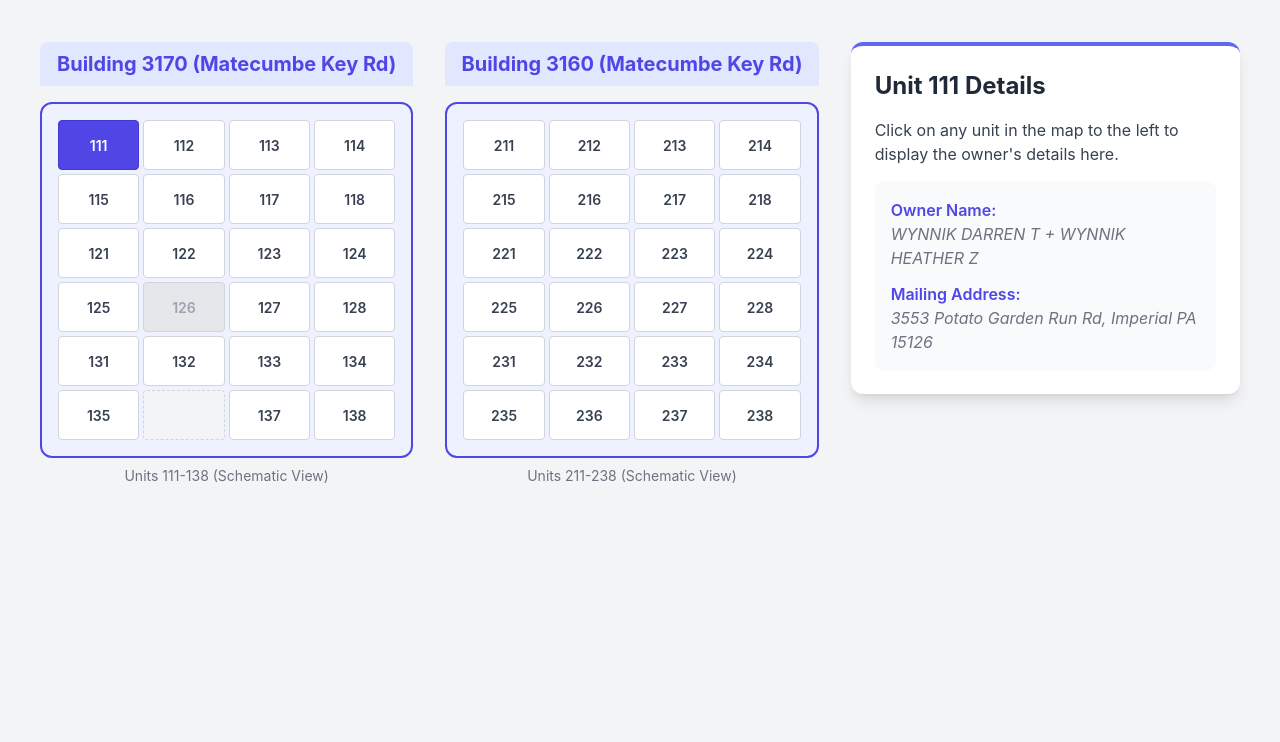
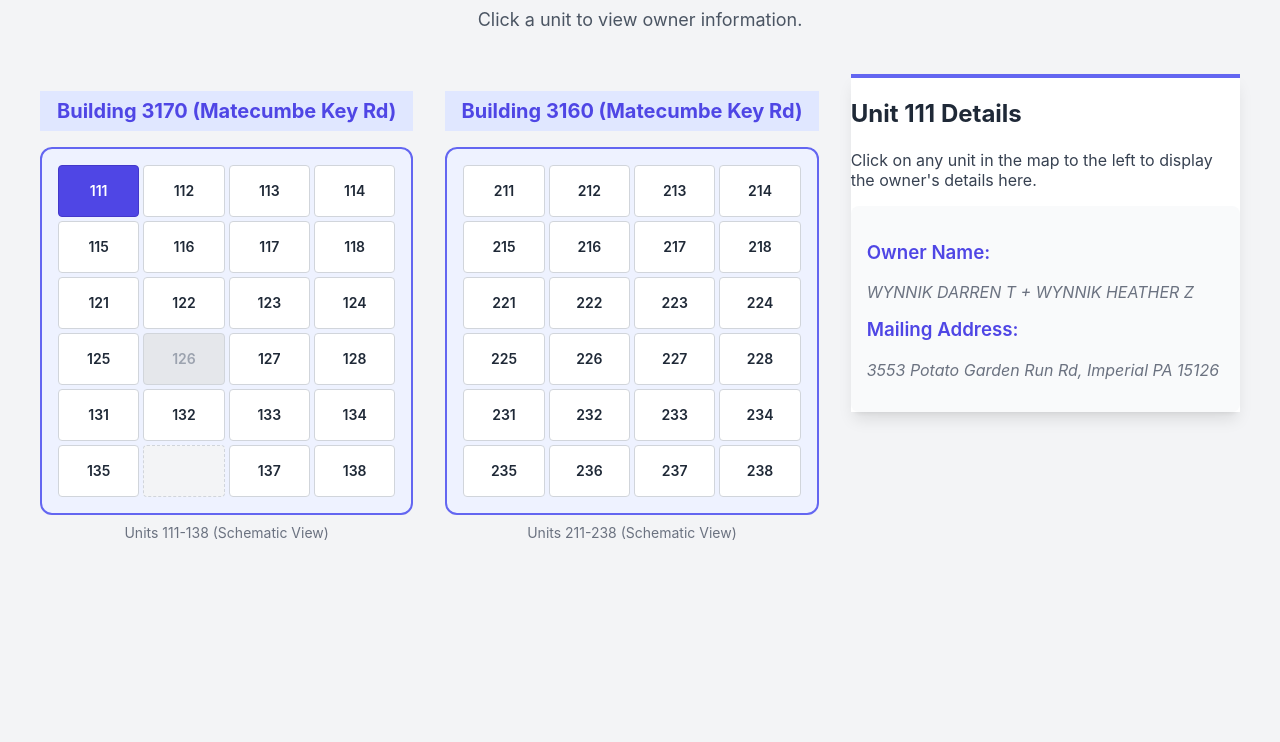
Before and after one commit to Falken-Bot/CondoPortal, a plain HTML site: page index.html in a window 1280 px wide. Shown: the part 106-848 px from the top of the page. Before the commit the page ends 800 px from the top, so only its background shows below. Drawn offline with nearby package versions, Linux system fonts and the light colour scheme.

Commit message:
Update index.html

```diff
--- a/index.html
+++ b/index.html
@@ -4,14 +4,50 @@
     <meta charset="UTF-8">
     <meta name="viewport" content="width=device-width, initial-scale=1.0">
     <title>Matecumbe Key Property Portal</title>
-    <!-- Load Tailwind CSS for styling and colors (will be used for non-layout elements) -->
-    <script src="https://cdn.tailwindcss.com"></script>
+
+    <!--
+        *** FIX: ALL external dependencies (like Tailwind CDN) have been removed.
+        *** All styling is now internal standard CSS for maximum portability.
+    -->
     <style>
-        /*
-        * CRITICAL LAYOUT FIXES:
-        * Using pure CSS Grid/Flexbox here to ensure the two-column layout works,
-        * even if Tailwind's utility classes are blocked from loading.
-        */
+        /* Base Colors & Typography */
+        body {
+            font-family: 'Inter', sans-serif;
+            min-height: 100vh;
+            padding: 1rem; /* p-4 */
+            background-color: #f3f4f6; /* bg-gray-100 */
+        }
+
+        /* Responsive Padding for Header */
+        @media (min-width: 768px) {
+            body {
+                padding: 2rem; /* md:p-8 */
+            }
+        }
+
+        /* General Containers */
+        .mx-auto { margin-left: auto; margin-right: auto; }
+        .max-w-7xl { max-width: 80rem; }
+        .text-center { text-align: center; }
+        .mb-10 { margin-bottom: 2.5rem; }
+        .mt-2 { margin-top: 0.5rem; }
+        .mt-3 { margin-top: 0.75rem; }
+        .mt-4 { margin-top: 1rem; }
+        .p-6 { padding: 1.5rem; }
+        .p-4 { padding: 1rem; }
+        .rounded-xl { border-radius: 0.75rem; }
+        .rounded-lg { border-radius: 0.5rem; }
+        .rounded-t-lg { border-top-left-radius: 0.5rem; border-top-right-radius: 0.5rem; }
+
+        /* Header Styling */
+        .text-4xl { font-size: 2.25rem; line-height: 2.5rem; }
+        .text-3xl { font-size: 1.875rem; line-height: 2.25rem; }
+        .font-extrabold { font-weight: 800; }
+        .text-indigo-700 { color: #4338ca; }
+        .text-lg { font-size: 1.125rem; line-height: 1.75rem; }
+        .text-gray-600 { color: #4b5563; }
+
+        /* Main Content Layout (Desktop/Mobile) */
         #main-content-layout {
             display: flex;
             flex-direction: column; /* Default stack on mobile */
@@ -20,12 +56,8 @@
             margin: 0 auto;
         }
 
-        #map-section {
-            width: 100%; /* Default mobile width */
-        }
-
-        #info-section {
-            width: 100%; /* Default mobile width */
+        #map-section, #info-section {
+            width: 100%;
         }
 
         @media (min-width: 1024px) { /* Equivalent to Tailwind 'lg:' breakpoint */
@@ -34,15 +66,33 @@
             }
 
             #map-section {
-                /* Approximately lg:w-2/3 */
-                width: 66.666667%;
+                width: 66.666667%; /* lg:w-2/3 */
             }
 
             #info-section {
-                /* Approximately lg:w-1/3 */
-                width: 33.333333%;
+                width: 33.333333%; /* lg:w-1/3 */
+            }
+            #info-panel {
+                position: sticky;
+                top: 1rem;
             }
         }
+
+        /* Information Panel Styling */
+        #info-panel {
+            background-color: #ffffff;
+            box-shadow: 0 10px 15px -3px rgba(0, 0, 0, 0.1), 0 4px 6px -4px rgba(0, 0, 0, 0.1); /* shadow-lg */
+            border-top: 4px solid #6366f1; /* border-t-4 border-indigo-500 */
+        }
+        .text-2xl { font-size: 1.5rem; line-height: 2rem; }
+        .font-bold { font-weight: 700; }
+        .text-gray-800 { color: #1f2937; }
+        .text-gray-700 { color: #374151; }
+        .bg-gray-50 { background-color: #f9fafb; }
+        .font-semibold { font-weight: 600; }
+        .text-indigo-600 { color: #4f46e5; }
+        .italic { font-style: italic; }
+        .text-gray-500 { color: #6b7280; }
 
         /* Unit Map Container Grid */
         .unit-map-container {
@@ -57,13 +107,25 @@
             }
         }
 
-        /* Individual Building Grid (4 columns inside each building) */
+        /* Individual Building Styling */
+        .building-card h2 {
+            font-size: 1.25rem; /* text-xl */
+            font-weight: 700; /* font-bold */
+            margin-bottom: 1rem; /* mb-4 */
+            text-align: center;
+            color: #4f46e5; /* text-indigo-600 */
+            padding: 0.5rem; /* p-2 */
+            background-color: #e0e7ff; /* bg-indigo-100 */
+        }
+        .text-sm { font-size: 0.875rem; line-height: 1.25rem; }
+
+        /* Building Grid (4 columns inside each building) */
         .building-grid {
             display: grid;
             grid-template-columns: repeat(4, 1fr);
             gap: 4px;
             padding: 16px;
-            border: 2px solid #4f46e5; /* indigo-600 */
+            border: 2px solid #6366f1; /* indigo-500 */
             border-radius: 12px;
             background-color: #eef2ff; /* indigo-50 */
         }
@@ -75,16 +137,17 @@
             height: 50px;
             font-size: 0.875rem;
             font-weight: 600;
-            color: #374151; /* gray-700 */
+            color: #1f2937; /* gray-800 */
             background-color: #ffffff;
             border: 1px solid #d1d5db; /* gray-300 */
             border-radius: 4px;
             cursor: pointer;
             transition: all 0.2s;
+            user-select: none;
         }
 
         .unit:hover {
-            background-color: #fde047; /* yellow-300 */
+            background-color: #fcd34d; /* yellow-400 */
             transform: scale(1.05);
             box-shadow: 0 4px 6px -1px rgba(0, 0, 0, 0.1), 0 2px 4px -2px rgba(0, 0, 0, 0.1);
         }
@@ -106,27 +169,16 @@
             border-style: dashed;
         }
     </style>
-    <script>
-        tailwind.config = {
-            theme: {
-                extend: {
-                    fontFamily: {
-                        sans: ['Inter', 'sans-serif'],
-                    },
-                }
-            }
-        }
-    </script>
 </head>
 <body class="bg-gray-100 font-sans min-h-screen p-4 md:p-8">
 
     <div class="max-w-7xl mx-auto">
         <header class="text-center mb-10">
-            <h1 class="text-3xl md:text-4xl font-extrabold text-indigo-700">Matecumbe Key Unit Map</h1>
+            <h1 class="text-4xl font-extrabold text-indigo-700">Matecumbe Key Unit Map</h1>
             <p class="text-lg text-gray-600 mt-2">Click a unit to view owner information.</p>
         </header>
 
-        <!-- Main Content Area - Uses IDs for robust CSS layout -->
+        <!-- Main Content Area -->
         <div id="main-content-layout">
 
             <!-- Unit Map Section -->
@@ -134,7 +186,7 @@
                 <div class="unit-map-container">
                     <!-- Building 3170 -->
                     <div id="building-3170-map" class="building-card">
-                        <h2 class="text-xl font-bold mb-4 text-center text-indigo-600 p-2 bg-indigo-100 rounded-t-lg">Building 3170 (Matecumbe Key Rd)</h2>
+                        <h2>Building 3170 (Matecumbe Key Rd)</h2>
                         <div class="building-grid" id="grid-3170">
                             <!-- Units will be inserted here by JavaScript -->
                         </div>
@@ -143,7 +195,7 @@
 
                     <!-- Building 3160 -->
                     <div id="building-3160-map" class="building-card">
-                        <h2 class="text-xl font-bold mb-4 text-center text-indigo-600 p-2 bg-indigo-100 rounded-t-lg">Building 3160 (Matecumbe Key Rd)</h2>
+                        <h2>Building 3160 (Matecumbe Key Rd)</h2>
                         <div class="building-grid" id="grid-3160">
                              <!-- Units will be inserted here by JavaScript -->
                         </div>
@@ -154,7 +206,7 @@
 
             <!-- Information Panel Section -->
             <div id="info-section">
-                <div id="info-panel" class="bg-white p-6 rounded-xl shadow-lg border-t-4 border-indigo-500 sticky top-4">
+                <div id="info-panel">
                     <h2 class="text-2xl font-bold mb-4 text-gray-800" id="info-title">Select a Unit</h2>
                     <div id="info-content" class="text-gray-700">
                         <p>Click on any unit in the map to the left to display the owner's details here.</p>
@@ -310,6 +362,7 @@
                 const isDataAvailable = unitData[unit] !== undefined;
 
                 const unitElement = document.createElement('div');
+                // Use custom classes defined in the internal <style> block
                 unitElement.className = `unit ${isDataAvailable && unit !== 'N/A' ? 'has-data' : 'inactive'}`;
                 unitElement.id = `unit-${unit}`;
                 unitElement.dataset.unitId = unit;
@@ -317,15 +370,14 @@
                 if (unit === 'N/A') {
                     // This is an empty placeholder to maintain the schematic grid structure
                     unitElement.textContent = '';
-                    // Keeping these Tailwind classes as they are used for basic colors/styles, not layout
-                    unitElement.classList.add('bg-gray-100', 'border-dashed', 'border-gray-300', 'cursor-default', 'hover:transform-none', 'hover:shadow-none', 'hover:bg-gray-100');
+                    // Special class for N/A placeholders
+                    unitElement.classList.add('bg-gray-100');
                 } else {
                     unitElement.textContent = unit;
                     if (isDataAvailable) {
                         unitElement.addEventListener('click', () => handleUnitClick(unitElement, unit));
                     }
                 }
-
 
                 container.appendChild(unitElement);
             });
@@ -363,8 +415,6 @@
             unitData = parseData();
 
             // Unit lists are manually ordered for a clean, 4x6 grid layout (24 slots each).
-            // 'N/A' is used as a schematic placeholder for units that are not in the data but
-            // are needed to complete the grid structure.
 
             // Building 3170 Map Layout (100 series) - 23 units + 1 placeholder = 24 total slots
             const map_3170 = [
```
